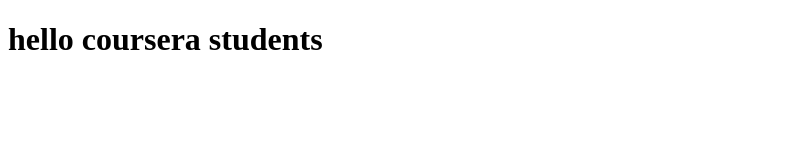
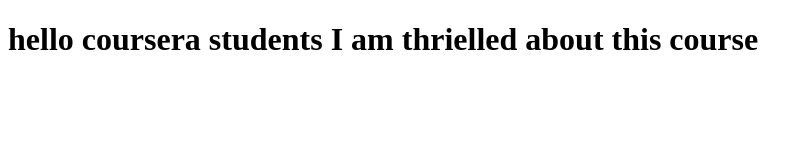
Before and after one commit to Sahilproj/coursera-angularjs, a plain HTML site: page index.html in a window 1280 px wide. Shown: the whole page, without its empty margins (0-812 px from the left). Drawn offline with Linux system fonts and the light colour scheme.

Commit message:
new version

```diff
--- a/index.html
+++ b/index.html
@@ -5,6 +5,6 @@
     <title>hello coursera</title>
   </head>
   <body>
-    <h1>hello coursera students</h1>
+    <h1>hello coursera students I am thrielled about this course</h1>
   </body>
 </html>
```
